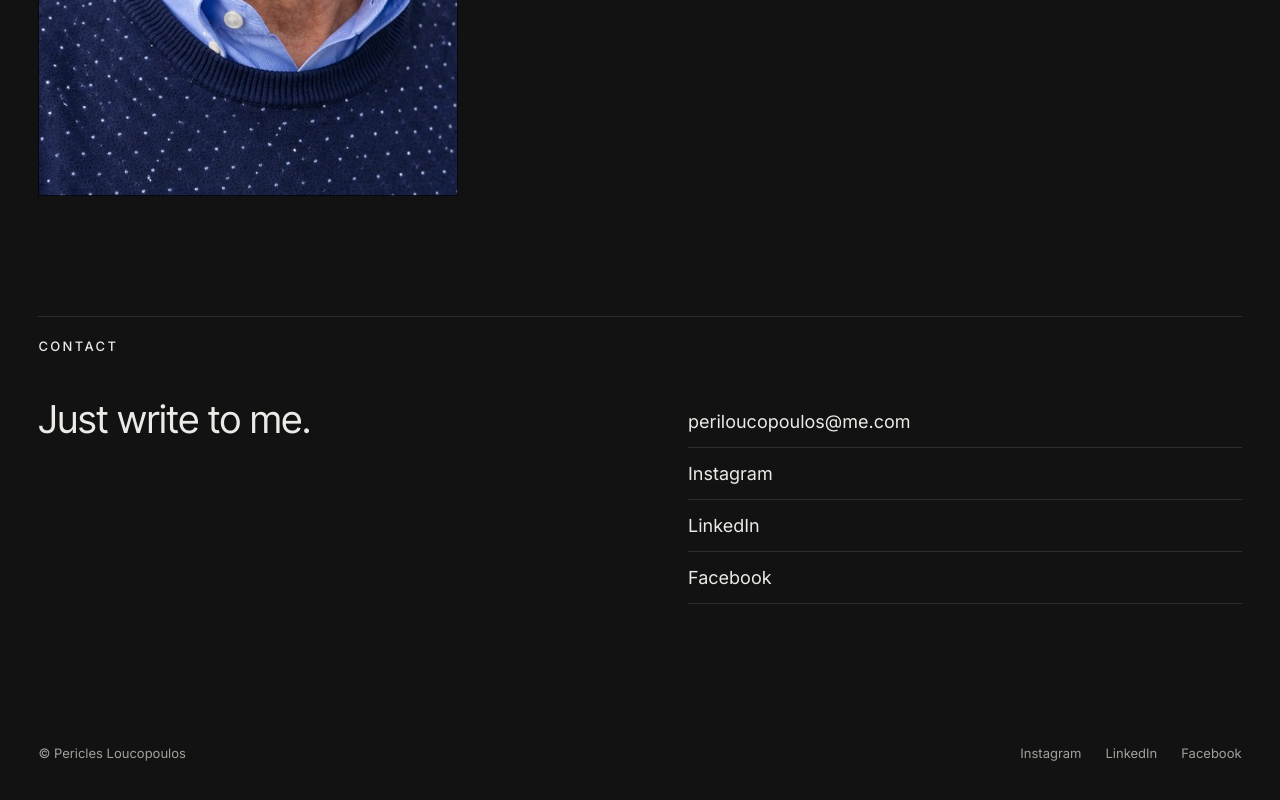
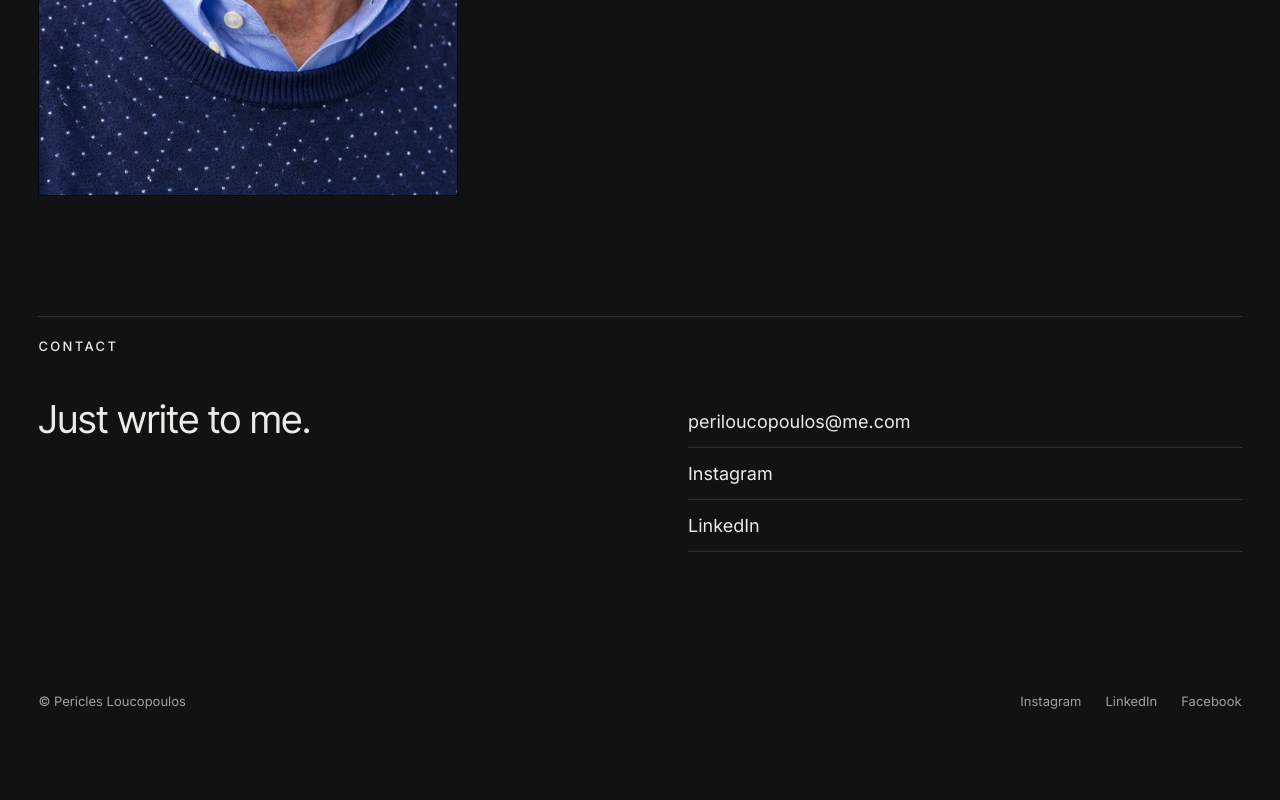
Before and after one commit to perilouc/periphotos, an Eleventy site: page src/about.njk in a window 1280 px wide. Shown: the part 753-1553 px from the top of the page. After the commit the page ends 1513 px from the top, so only its background shows below. Built offline with nearby package versions, Linux system fonts and the light colour scheme; Eleventy itself is replaced by a stand-in of ours; files that its build step writes are made by us from their sources.

Commit message:
Contact page: remove Facebook link
Co-Authored-By: Claude Opus 5.5 <noreply@anthropic.com>
Claude-Session: https://claude.ai/code/session_01P6XgLUPpaJXXNhMEu7hTtC

```diff
--- a/src/_data/site.json
+++ b/src/_data/site.json
@@ -21,7 +21,8 @@
     },
     {
       "name": "Facebook",
-      "url": "https://www.facebook.com/pericles.loucopoulos.9"
+      "url": "https://www.facebook.com/pericles.loucopoulos.9",
+      "onContactPage": false
     }
   ],
   "portrait": "/images/portrait.jpg"
--- a/src/about.njk
+++ b/src/about.njk
@@ -19,7 +19,7 @@ permalink: /about/
     <p class="contact-line">Just write to me.</p>
     <div class="contact-links">
       {% if site.email %}<a href="mailto:{{ site.email }}">{{ site.email }}</a>{% else %}<span class="muted">[Email address to come]</span>{% endif %}
-      {% for s in site.social %}<a href="{{ s.url }}">{{ s.name }}</a>{% endfor %}
+      {% for s in site.social %}{% if s.onContactPage !== false %}<a href="{{ s.url }}">{{ s.name }}</a>{% endif %}{% endfor %}
     </div>
   </div>
 </section>
```
